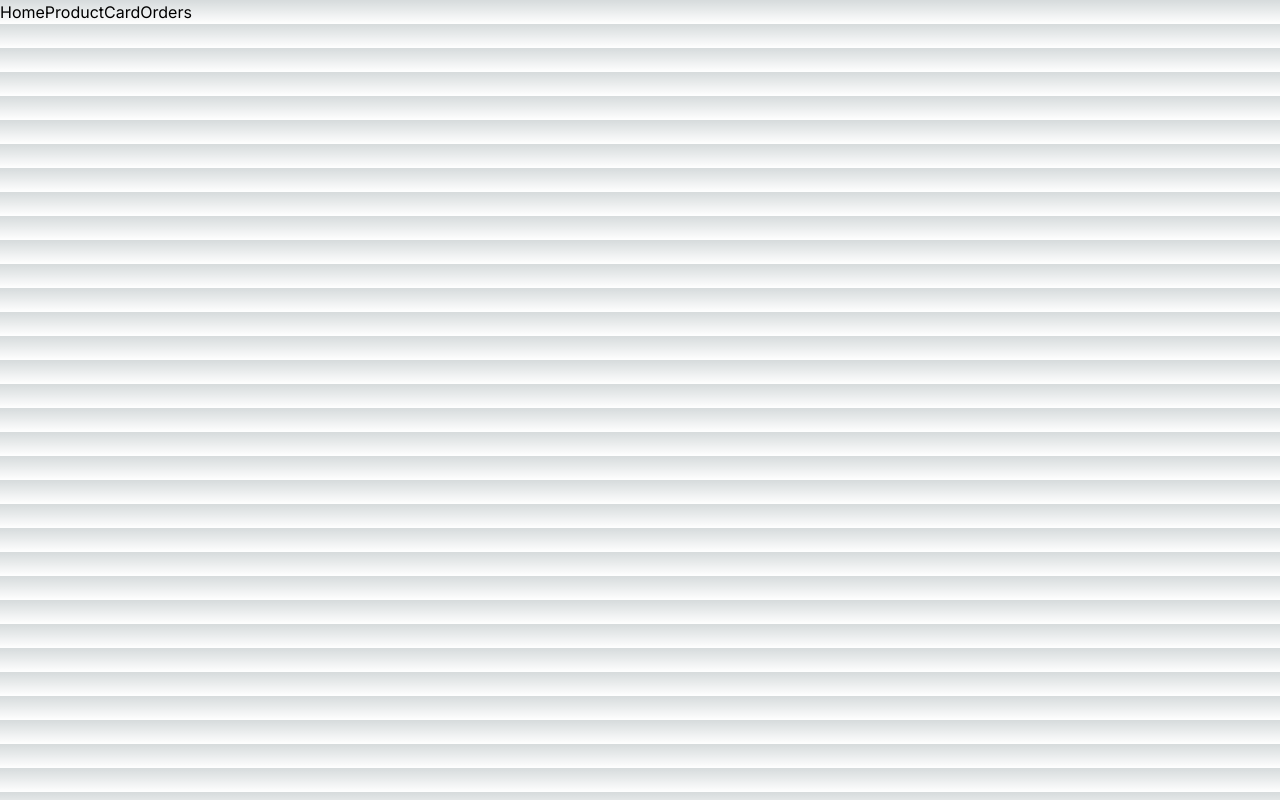
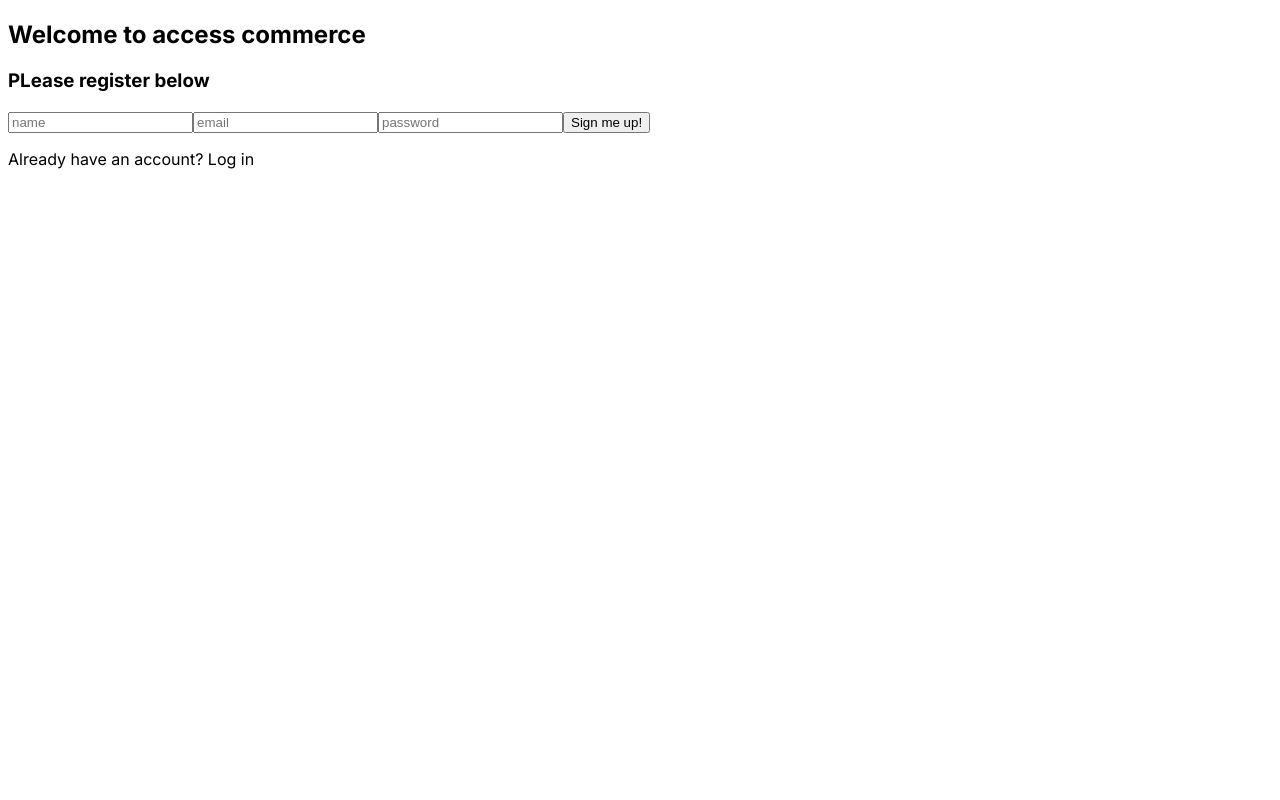
Before and after one commit to Priyankachikhle/Next-Ecom, a Next.js app: page /auth in a window 1280 px wide. Built offline with nearby package versions, Linux system fonts and the light colour scheme.

Commit message:
auth page updated

```diff
--- a/app/auth/page.js
+++ b/app/auth/page.js
@@ -1,9 +1,114 @@
+"use client"
 import React from "react";
+import { useState} from 'react'
+import styles from "./page.module.css";
 
-const Auth = () => {
-    <div>
-        <h1>Comming Soon....</h1>
+import Image from 'next/image'
+
+
+const Base_URL ="http://64.225.87.22"
+export default function Auth() {
+   const [name, setName] = useState("");
+   const [email, setEmail] = useState("");
+   const [password, setPassword] = useState("");
+   const [isSignup, setIsSignup] = useState("true");
+
+
+  async function signup (){
+    try {
+     const response = await fetch('${Base_URL}/api/auth/register',{
+      method: "POST",
+      header: {
+        "Content-Type": "application/json"
+      },
+      body: JSON.stringify({
+        email: email,
+        password: password,
+        name: name
+      })
+     })
+     if(response.ok){
+      const data = await response.json();
+      console.log(data);
+     }
+    }catch(e){
+      console.log(e);
+    }
+  }
+
+  async function login (){
+    try {
+     const response = await fetch('${Base_URL}/api/auth/login',{
+      method: "POST",
+      header: {
+        "Content-Type": "application/json"
+      },
+      body: JSON.stringify({
+        email: email,
+        password: password
+
+      })
+     })
+     if(response.ok){
+      const data = await response.json();
+      console.log(data);
+     }
+    }catch(e){
+      console.log(e);
+    }
+  }
+
+function handelSubmit(e){
+   e.preventDefault();
+   if(isSignup){
+    signup();
+   }else {
+    login();
+   }
+}
+
+function toggleForm() {
+    setIsSignup(!isSignup)
+    setEmail("")
+    setPassword("")
+    setName("")
+}
+
+
+  return (
+    <div className={styles.container}>
+<form className={styles.form} onSubmit={handelSubmit}>
+<h2>Welcome to access commerce</h2>
+<h3>PLease register below</h3>
+
+{isSignup && <input
+          type="text"
+          placeholder="name"
+          onChange={(e) => setName(e.target.value)}
+          value={name}
+          required
+        />}
+      <input
+          type="email"
+          placeholder="email"
+          onChange={(e) => setEmail(e.target.value)}
+          value={email}
+          required
+        />
+        <input
+          type="password"
+          placeholder="password"
+          onChange={(e) => setPassword(e.target.value)}
+          value={password}
+          required
+        />
+        <button type='submit' className={styles.formButton}>{isSignup ? "Sign me up!" : "Log in"}</button>
+        <p className={styles.toggleForm} onClick={toggleForm}>
+          {isSignup ? "Already have an account? Log in" : "Don't have an account ? Register"}
+        </p>
+        </form>
+        <div className={styles.image}></div>
     </div>
-};
 
-export default Auth;
+  )
+}
--- a/app/card/page.js
+++ b/app/card/page.js
@@ -1,10 +1,12 @@
 import React from "react";
 import styles from "./page.module.css";
 
-const Card = () => (
-    <div>
-        <h1>Card</h1>
-    </div>
-);
-
-export default Card;
+export default function Card() {
+    return (
+      <main className="flex min-h-screen flex-col items-center justify-between p-24">
+        <div>
+      card
+      </div>
+      </main>
+    )
+  }
--- a/app/globals.css
+++ b/app/globals.css
@@ -1,20 +1,7 @@
-@tailwind base;
-@tailwind components;
-@tailwind utilities;
 
-:root {
-  --foreground-rgb: 0, 0, 0;
-  --background-start-rgb: 214, 219, 220;
-  --background-end-rgb: 255, 255, 255;
-}
 
-@media (prefers-color-scheme: dark) {
-  :root {
-    --foreground-rgb: 255, 255, 255;
-    --background-start-rgb: 0, 0, 0;
-    --background-end-rgb: 0, 0, 0;
-  }
-}
+
+
 
 body {
   color: rgb(var(--foreground-rgb));
--- a/app/layout.js
+++ b/app/layout.js
@@ -1,4 +1,4 @@
-import Header from "components/header/Header";
+
 import './globals.css'
 import { Inter } from 'next/font/google'
 
@@ -14,7 +14,7 @@ export default function RootLayout({ children }) {
     <html lang="en">
 
       <body className={inter.className}>
-      <Header />
+
         {children}
 
         </body>
--- a/app/orders/page.js
+++ b/app/orders/page.js
@@ -1,9 +1,11 @@
 import React from "react";
 
-const Order = () => {
-    <div>
-        <h1>Comming Soon....</h1>
-    </div>
-};
-
-export default Order;
+export default function Order() {
+    return (
+      <main className="flex min-h-screen flex-col items-center justify-between p-24">
+        <div>
+      Orders
+      </div>
+      </main>
+    )
+  }
--- a/app/product/page.js
+++ b/app/product/page.js
@@ -1,9 +1,11 @@
 import React from "react";
 
-const Product = () => {
-    <div>
-        <h1>Comming Soon....</h1>
-    </div>
-};
-
-export default Product;
+export default function Products() {
+    return (
+      <main className="flex min-h-screen flex-col items-center justify-between p-24">
+        <div>
+      products
+      </div>
+      </main>
+    )
+  }
```
Also changed, not shown: app/auth/page.module.css (added).
